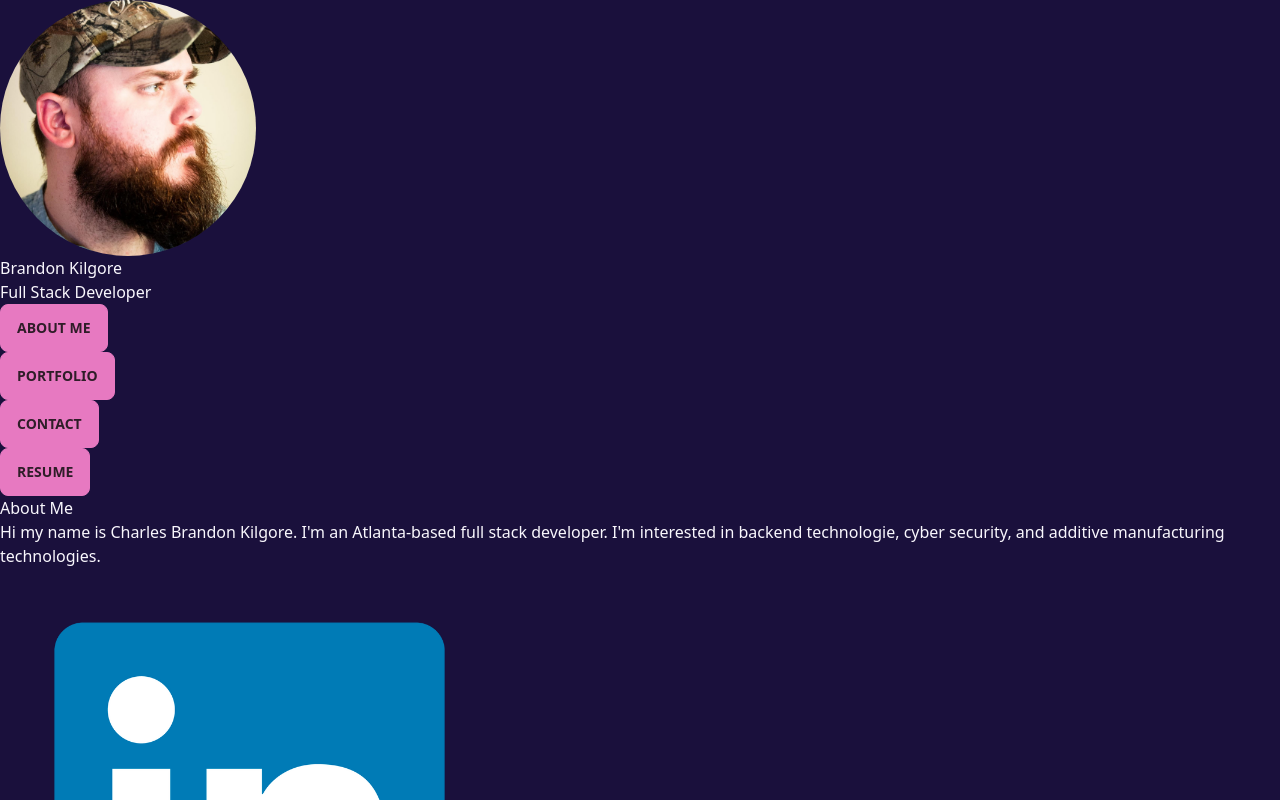
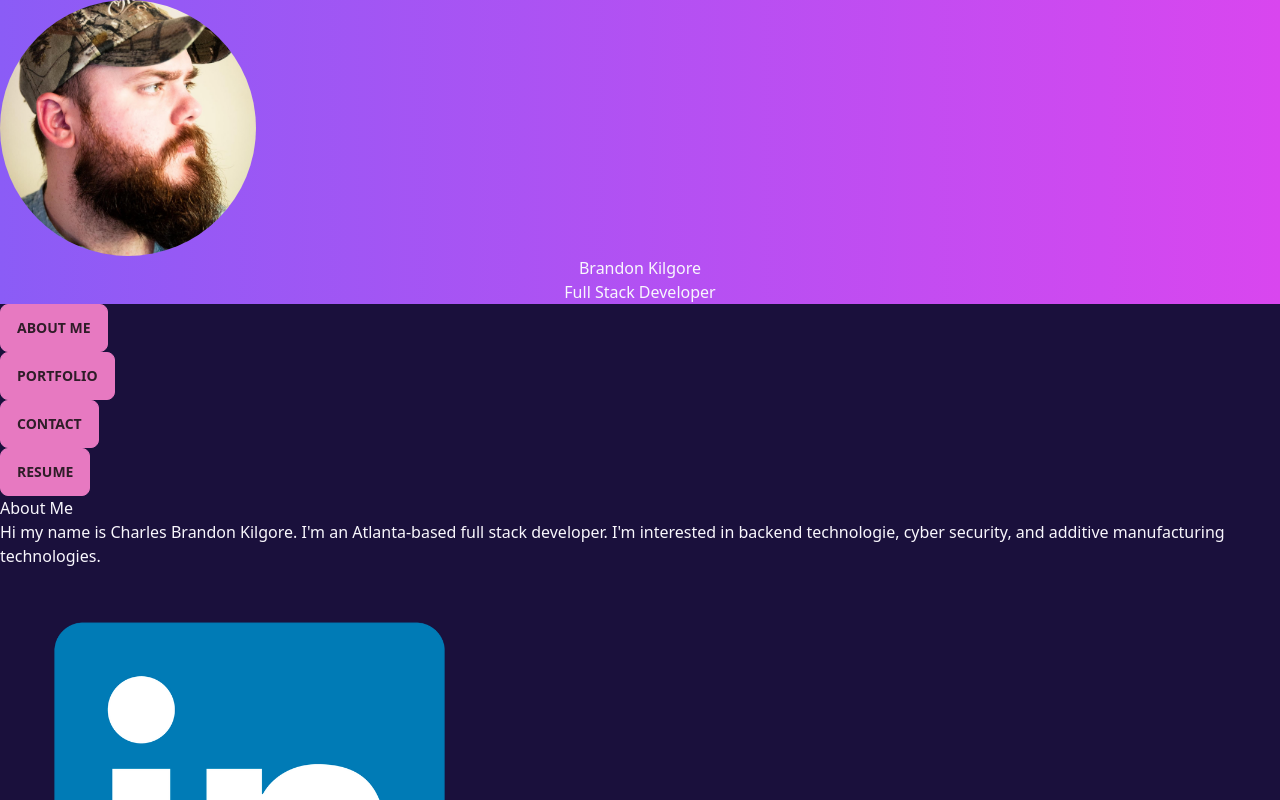
Before and after one commit to Brandonk1023/React-Professional-Portfolio, a React (Create React App) app: page / in a window 1280 px wide. Shown: the top 800 px of the page. Built offline with nearby package versions, Linux system fonts and the light colour scheme.

Commit message:
added more styling to components

```diff
--- a/src/components/header.js
+++ b/src/components/header.js
@@ -2,10 +2,10 @@ import React from 'react';
 import headShot from '../assets/HSSquare.jpg';
 const Header = () => {
     return (
-        <header>
+        <header class="bg-gradient-to-r from-violet-500 to-fuchsia-500">
             <img className='w-64 rounded-full' src={headShot} alt='Headshot of Brandon'/>
-            <h1>Brandon Kilgore </h1>
-            <p>Full Stack Developer</p>
+            <h1 class="text-center align-top">Brandon Kilgore </h1>
+            <p class="text-center">Full Stack Developer</p>
         </header>
     )
 }
--- a/src/components/project.js
+++ b/src/components/project.js
@@ -2,7 +2,7 @@ import React from 'react';
 
 const Project = ({ project }) => {
     return (
-        <div className="card w-96 glass">
+        <div className="card w-96 glass grid grid-cols-4 gap-4">
             <img src={project.image} alt={project.title} />
             <div>
                 <h2>{project.title}</h2>
```
Also changed, not shown: src/index.css (+0 -16 lines).
